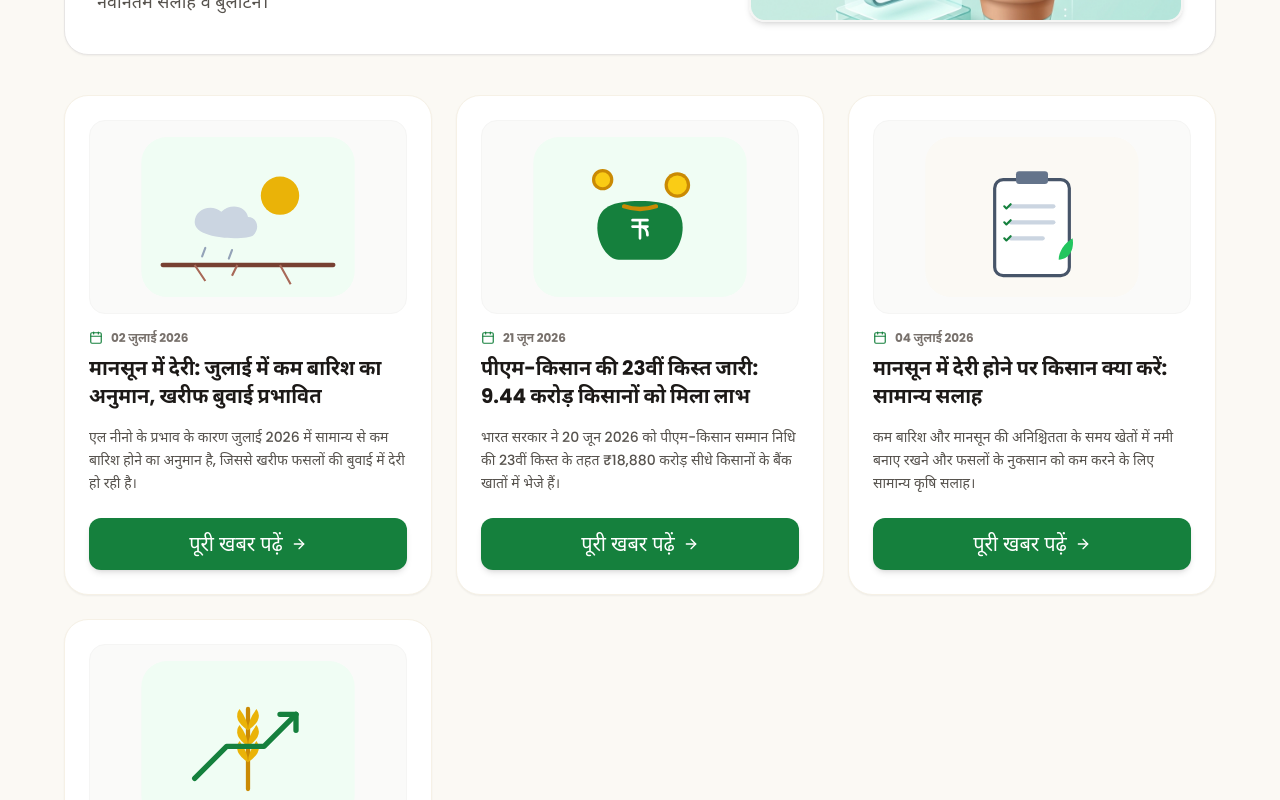
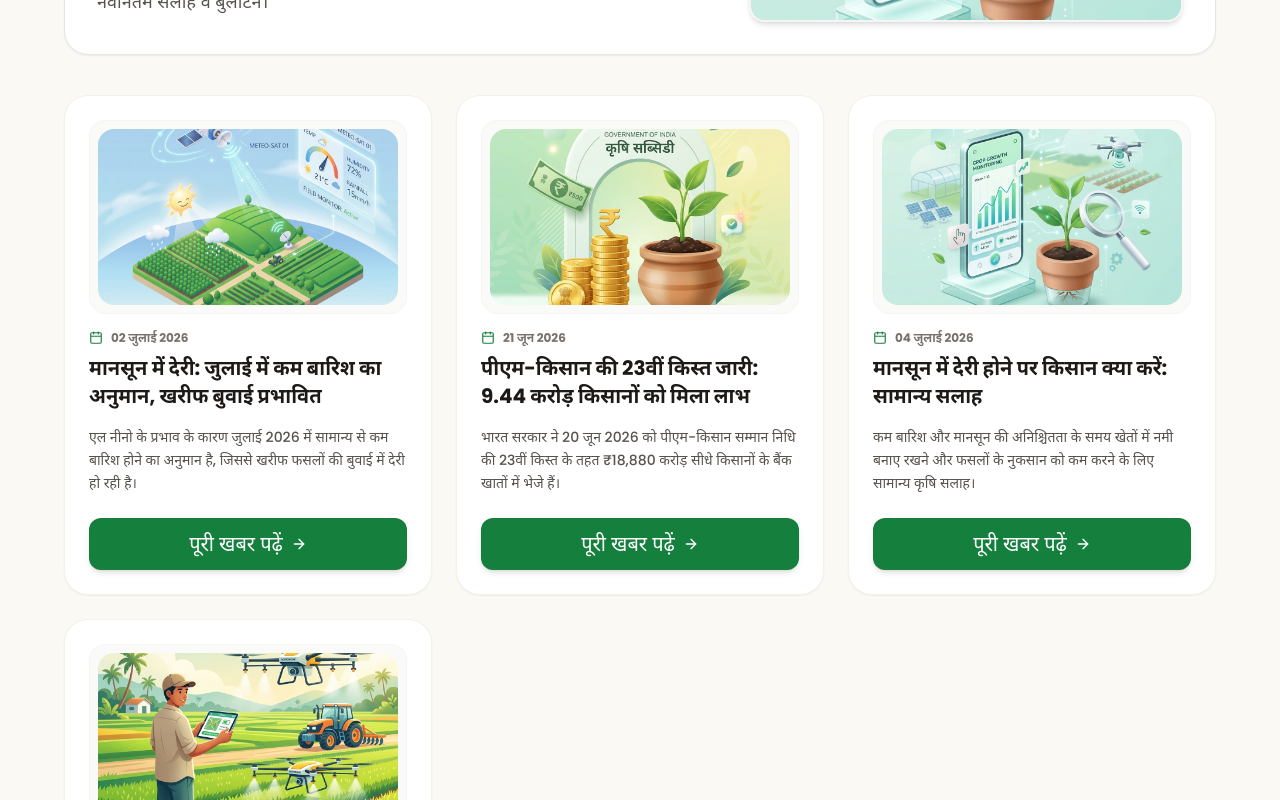
Before and after one commit to Kunal77744/kisanSathi, a Next.js app: page /news in a window 1280 px wide. Shown: the part 400-1200 px from the top of the page. Built offline with nearby package versions, Linux system fonts and the light colour scheme; no server answers.

Commit message:
feat(ui): update news listing page with custom 3D vector illustration cards

```diff
--- a/app/news/page.tsx
+++ b/app/news/page.tsx
@@ -16,7 +16,57 @@
 };
 
 export default function NewsListingPage() {
-  const renderIllustration = (name: string) => {
+  const renderIllustration = (name: string, slug: string) => {
+    switch (slug) {
+      case "monsoon-delay":
+        return (
+          <div className="relative w-full h-44 rounded-2xl overflow-hidden shadow-xs">
+            <Image
+              src="/images/weather_banner.png"
+              alt="Monsoon Delay News"
+              fill
+              sizes="(max-width: 768px) 100vw, 350px"
+              className="object-cover group-hover:scale-105 transition-transform duration-300"
+            />
+          </div>
+        );
+      case "pm-kisan-23rd":
+        return (
+          <div className="relative w-full h-44 rounded-2xl overflow-hidden shadow-xs">
+            <Image
+              src="/images/pm_kisan_card.png"
+              alt="PM Kisan 23rd Installment"
+              fill
+              sizes="(max-width: 768px) 100vw, 350px"
+              className="object-cover group-hover:scale-105 transition-transform duration-300"
+            />
+          </div>
+        );
+      case "delayed-monsoon-advisory":
+        return (
+          <div className="relative w-full h-44 rounded-2xl overflow-hidden shadow-xs">
+            <Image
+              src="/images/news_banner.png"
+              alt="Agri Advisory News"
+              fill
+              sizes="(max-width: 768px) 100vw, 350px"
+              className="object-cover group-hover:scale-105 transition-transform duration-300"
+            />
+          </div>
+        );
+      case "kharif-msp-2026-27":
+        return (
+          <div className="relative w-full h-44 rounded-2xl overflow-hidden shadow-xs">
+            <Image
+              src="/images/schemes_banner.png"
+              alt="Kharif MSP News"
+              fill
+              sizes="(max-width: 768px) 100vw, 350px"
+              className="object-cover group-hover:scale-105 transition-transform duration-300"
+            />
+          </div>
+        );
+      default:
         switch (name) {
           case "RainCloud":
             return <RainCloudIllustration className="w-full h-40 object-contain rounded-xl" />;
@@ -28,6 +78,7 @@
             return <MSPIllustration className="w-full h-40 object-contain rounded-xl" />;
           default:
             return <AdvisoryIllustration className="w-full h-40 object-contain rounded-xl" />;
+        }
     }
   };
 
@@ -84,11 +135,11 @@
           {newsArticles.map((article) => (
             <div
               key={article.slug}
-              className="bg-white dark:bg-stone-900 border border-kisan-cream-200 dark:border-kisan-green-900/20 rounded-3xl p-6 shadow-sm flex flex-col justify-between hover:shadow-lg hover:-translate-y-1 transition-all duration-200"
+              className="bg-white dark:bg-stone-900 border border-kisan-cream-200 dark:border-kisan-green-900/20 rounded-3xl p-6 shadow-sm flex flex-col justify-between hover:shadow-lg hover:-translate-y-1 transition-all duration-200 group"
             >
               <div className="space-y-4">
-                <div className="bg-stone-50 dark:bg-stone-950 p-4 rounded-2xl border border-stone-100 dark:border-stone-850 flex items-center justify-center">
-                  {renderIllustration(article.iconName)}
+                <div className="bg-stone-50 dark:bg-stone-950 p-2 rounded-2xl border border-stone-100 dark:border-stone-850 flex items-center justify-center">
+                  {renderIllustration(article.iconName, article.slug)}
                 </div>
 
                 <div className="space-y-2">
```
Lines whose indentation alone changed are shown as unchanged.
